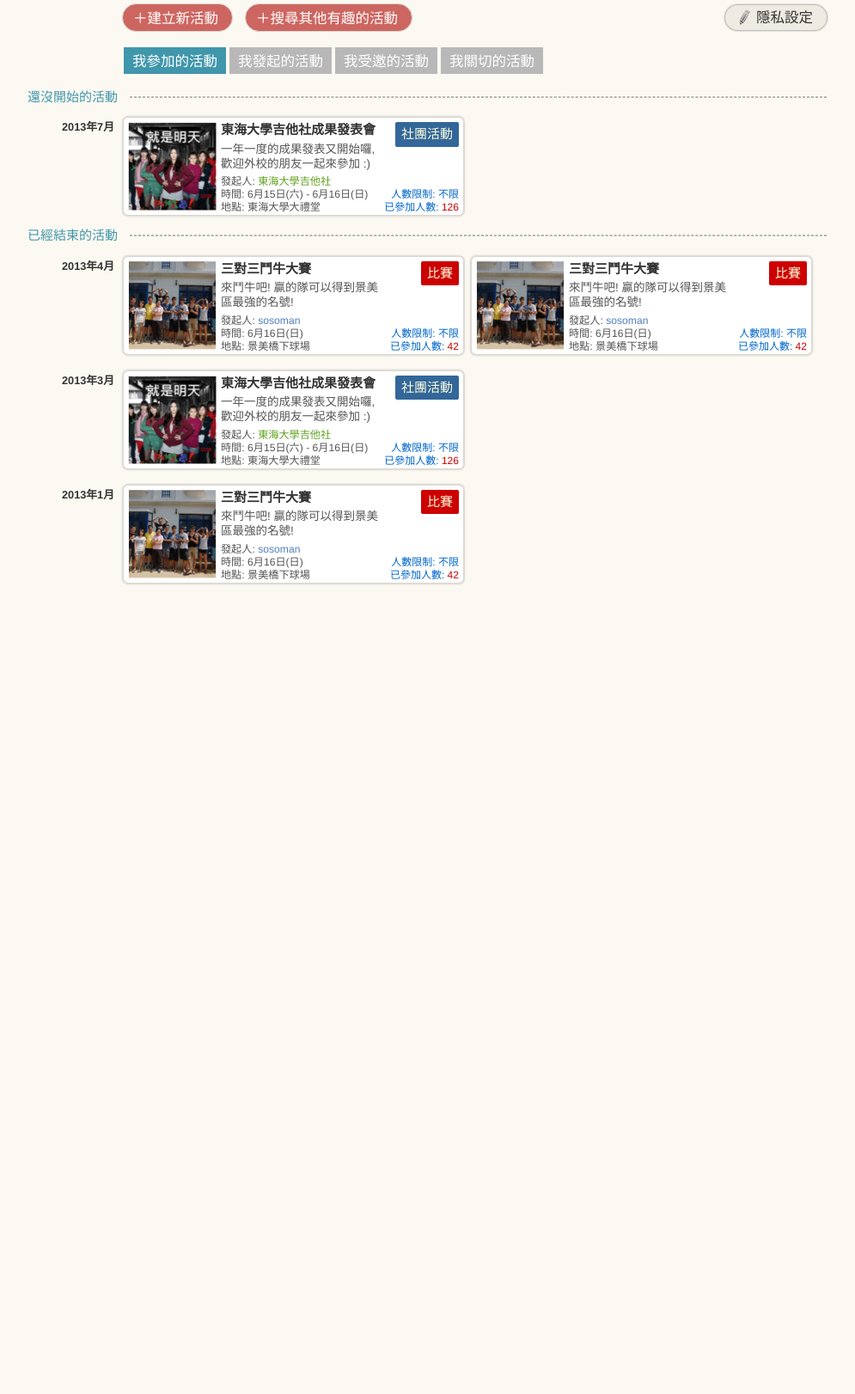
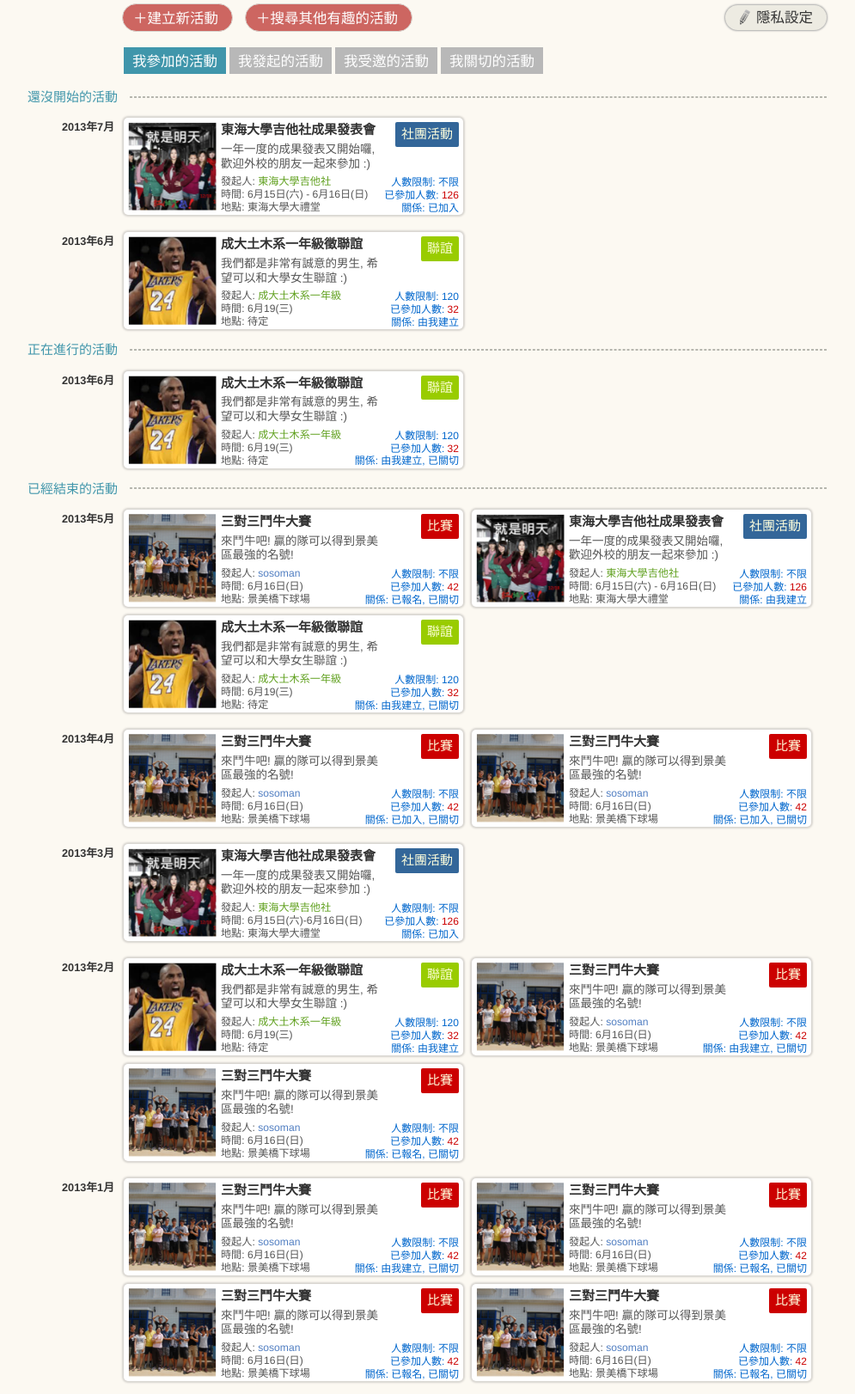
Before and after one commit to Arthur0206/MyClass-Social-Network-Website, a PHP site: page /MyClass/User/userMain.php in a window 1280 px wide. Shown: the part 299-1921 px from the top of the page at 86% size, without its empty margins (143-1138 px from the left). Before the commit the page ends 979 px from the top, so only its background shows below. Run offline with PHP 8.4, Linux system fonts and the light colour scheme; some libraries are stand-ins or nearby versions.

Commit message:
board_panel done, event_panel add status and bandage style(bandage style currently disabled)

```diff
--- a/User/eventPanel.php
+++ b/User/eventPanel.php
@@ -41,7 +41,7 @@ javascript 貼 xml 時, 把所有events照 月份 以及"還沒開始""正在進
 			<div class="monthly_event_wrapper">
 			<div class="monthly_event_title">2013年7月</div>
 			<div class="monthly_events">
-                        <div class="event_block requested cared">
+                        <div class="event_block cared">
                             <a target="" href="group1.html">
                                 <img class="hot-event-pic" width="103" height="106" src="../Event/EventPics/EventPic1.png">
                             </a>
@@ -63,12 +63,12 @@ javascript 貼 xml 時, 把所有events照 月份 以及"還沒開始""正在進
                                 地點: 景美橋下球場
                                 </p>
                             </div>
-                            <span class="event_member_count">人數限制: 不限<br/>已參加人數: <span class="red-text">42</span></span>
+                            <span class="event_member_count">人數限制: 不限<br/>已參加人數: <span class="red-text">42</span><br/>關係: 已關切</span>
 			    <form>
 				<input type="button" class="gray_button unselectable" value="編輯/互動">
 			    </form>
                         </div>
-                        <div class="event_block requested cared">
+                        <div class="event_block cared">
                             <a target="" href="group1.html">
                                 <img class="hot-event-pic" width="103" height="106" src="../Event/EventPics/EventPic1.png">
                             </a>
@@ -90,7 +90,7 @@ javascript 貼 xml 時, 把所有events照 月份 以及"還沒開始""正在進
                                 地點: 景美橋下球場
                                 </p>
                             </div>
-                            <span class="event_member_count">人數限制: 不限<br/>已參加人數: <span class="red-text">42</span></span>
+                            <span class="event_member_count">人數限制: 不限<br/>已參加人數: <span class="red-text">42</span><br/>關係: 已關切</span>
 			    <form>
 				<input type="button" class="gray_button unselectable" value="編輯/互動">
 			    </form>
@@ -117,7 +117,7 @@ javascript 貼 xml 時, 把所有events照 月份 以及"還沒開始""正在進
                                 地點: 東海大學大禮堂
                                 </p>
                             </div>
-                            <span class="event_member_count">人數限制: 不限<br/>已參加人數: <span class="red-text">126</span></span>
+                            <span class="event_member_count">人數限制: 不限<br/>已參加人數: <span class="red-text">126</span><br/>關係: 已加入</span>
 			    <form>
 				<input type="button" class="gray_button unselectable" value="編輯/互動">
 			    </form>
@@ -151,7 +151,7 @@ javascript 貼 xml 時, 把所有events照 月份 以及"還沒開始""正在進
                                 地點: 待定
                                 </p>
                             </div>
-                            <span class="event_member_count">人數限制: 120<br/>已參加人數: <span class="red-text">32</span></span>
+                            <span class="event_member_count">人數限制: 120<br/>已參加人數: <span class="red-text">32</span><br/>關係: 由我建立</span>
 			    <form>
 				<input type="button" class="gray_button unselectable" value="編輯/互動">
 			    </form>
@@ -186,7 +186,7 @@ javascript 貼 xml 時, 把所有events照 月份 以及"還沒開始""正在進
                                 地點: 待定
                                 </p>
                             </div>
-                            <span class="event_member_count">人數限制: 120<br/>已參加人數: <span class="red-text">32</span></span>
+                            <span class="event_member_count">人數限制: 120<br/>已參加人數: <span class="red-text">32</span><br/>關係: 由我建立, 已關切</span>
 			    <form>
 				<input type="button" class="gray_button unselectable" value="編輯/互動">
 			    </form>
@@ -199,7 +199,7 @@ javascript 貼 xml 時, 把所有events照 月份 以及"還沒開始""正在進
 			<div class="monthly_event_wrapper">
 			<div class="monthly_event_title">2013年5月</div>
 			<div class="monthly_events">
-                        <div class="event_block requested cared">
+                        <div class="event_block cared">
                             <a target="" href="group1.html">
                                 <img class="hot-event-pic" width="103" height="106" src="../Event/EventPics/EventPic1.png">
                             </a>
@@ -221,7 +221,7 @@ javascript 貼 xml 時, 把所有events照 月份 以及"還沒開始""正在進
                                 地點: 景美橋下球場
                                 </p>
                             </div>
-                            <span class="event_member_count">人數限制: 不限<br/>已參加人數: <span class="red-text">42</span></span>
+                            <span class="event_member_count">人數限制: 不限<br/>已參加人數: <span class="red-text">42</span><br/>關係: 已關切</span>
 			    <form>
 				<input type="button" class="gray_button unselectable" value="編輯/互動">
 			    </form>
@@ -248,10 +248,11 @@ javascript 貼 xml 時, 把所有events照 月份 以及"還沒開始""正在進
                                 地點: 景美橋下球場
                                 </p>
                             </div>
-                            <span class="event_member_count">人數限制: 不限<br/>已參加人數: <span class="red-text">42</span></span>
+                            <span class="event_member_count">人數限制: 不限<br/>已參加人數: <span class="red-text">42</span><br/>關係: 已報名, 已關切</span>
 			    <form>
 				<input type="button" class="gray_button unselectable" value="編輯/互動">
 			    </form>
+			    <!-- <img class="event_block_bandage" src="../Pics/bandage.png"> 使用繃帶表示狀態的設計-->
                         </div>
                         <div class="event_block created">
                             <a target="" href="Group1.html">
@@ -275,7 +276,7 @@ javascript 貼 xml 時, 把所有events照 月份 以及"還沒開始""正在進
                                 地點: 東海大學大禮堂
                                 </p>
                             </div>
-                            <span class="event_member_count">人數限制: 不限<br/>已參加人數: <span class="red-text">126</span></span>
+                            <span class="event_member_count">人數限制: 不限<br/>已參加人數: <span class="red-text">126</span><br/>關係: 由我建立</span>
 			    <form>
 				<input type="button" class="gray_button unselectable" value="編輯/互動">
 			    </form>
@@ -302,7 +303,7 @@ javascript 貼 xml 時, 把所有events照 月份 以及"還沒開始""正在進
                                 地點: 待定
                                 </p>
                             </div>
-                            <span class="event_member_count">人數限制: 120<br/>已參加人數: <span class="red-text">32</span></span>
+                            <span class="event_member_count">人數限制: 120<br/>已參加人數: <span class="red-text">32</span><br/>關係: 由我建立, 已關切</span>
 			    <form>
 				<input type="button" class="gray_button unselectable" value="編輯/互動">
 			    </form>
@@ -336,7 +337,7 @@ javascript 貼 xml 時, 把所有events照 月份 以及"還沒開始""正在進
                                 地點: 景美橋下球場
                                 </p>
                             </div>
-                            <span class="event_member_count">人數限制: 不限<br/>已參加人數: <span class="red-text">42</span></span>
+                            <span class="event_member_count">人數限制: 不限<br/>已參加人數: <span class="red-text">42</span><br/>關係: 已加入, 已關切</span>
 			    <form>
 				<input type="button" class="gray_button unselectable" value="編輯/互動">
 			    </form>
@@ -363,7 +364,7 @@ javascript 貼 xml 時, 把所有events照 月份 以及"還沒開始""正在進
                                 地點: 景美橋下球場
                                 </p>
                             </div>
-                            <span class="event_member_count">人數限制: 不限<br/>已參加人數: <span class="red-text">42</span></span>
+                            <span class="event_member_count">人數限制: 不限<br/>已參加人數: <span class="red-text">42</span><br/>關係: 已加入, 已關切</span>
 			    <form>
 				<input type="button" class="gray_button unselectable" value="編輯/互動">
 			    </form>
@@ -375,7 +376,7 @@ javascript 貼 xml 時, 把所有events照 月份 以及"還沒開始""正在進
 			<div class="monthly_event_wrapper">
 			<div class="monthly_event_title">2013年3月</div>
 			<div class="monthly_events">
-                        <div class="event_block joined cared">
+                        <div class="event_block joined">
                             <a target="" href="Group1.html">
                                 <img class="hot-event-pic" width="103" height="103" src="../Event/EventPics/EventPic2.png">
                             </a>
@@ -393,11 +394,11 @@ javascript 貼 xml 時, 把所有events照 月份 以及"還沒開始""正在進
                             <div class="event_info">
                                 <p>
 				發起人: <a class="group-link" href="#">東海大學吉他社</a><br/>
-                                時間: 6月15日(六) - 6月16日(日)<br/>
+                                時間: 6月15日(六)-6月16日(日)<br/>
                                 地點: 東海大學大禮堂
                                 </p>
                             </div>
-                            <span class="event_member_count">人數限制: 不限<br/>已參加人數: <span class="red-text">126</span></span>
+                            <span class="event_member_count">人數限制: 不限<br/>已參加人數: <span class="red-text">126</span><br/>關係: 已加入</span>
 			    <form>
 				<input type="button" class="gray_button unselectable" value="編輯/互動">
 			    </form>
@@ -431,7 +432,7 @@ javascript 貼 xml 時, 把所有events照 月份 以及"還沒開始""正在進
                                 地點: 待定
                                 </p>
                             </div>
-                            <span class="event_member_count">人數限制: 120<br/>已參加人數: <span class="red-text">32</span></span>
+                            <span class="event_member_count">人數限制: 120<br/>已參加人數: <span class="red-text">32</span><br/>關係: 由我建立</span>
 			    <form>
 				<input type="button" class="gray_button unselectable" value="編輯/互動">
 			    </form>
@@ -458,7 +459,7 @@ javascript 貼 xml 時, 把所有events照 月份 以及"還沒開始""正在進
                                 地點: 景美橋下球場
                                 </p>
                             </div>
-                            <span class="event_member_count">人數限制: 不限<br/>已參加人數: <span class="red-text">42</span></span>
+                            <span class="event_member_count">人數限制: 不限<br/>已參加人數: <span class="red-text">42</span><br/>關係: 由我建立, 已關切</span>
 			    <form>
 				<input type="button" class="gray_button unselectable" value="編輯/互動">
 			    </form>
@@ -485,10 +486,11 @@ javascript 貼 xml 時, 把所有events照 月份 以及"還沒開始""正在進
                                 地點: 景美橋下球場
                                 </p>
                             </div>
-                            <span class="event_member_count">人數限制: 不限<br/>已參加人數: <span class="red-text">42</span></span>
+                            <span class="event_member_count">人數限制: 不限<br/>已參加人數: <span class="red-text">42</span><br/>關係: 已報名, 已關切</span>
 			    <form>
 				<input type="button" class="gray_button unselectable" value="編輯/互動">
 			    </form>
+			    <!-- <img class="event_block_bandage" src="../Pics/bandage.png"> 使用繃帶表示狀態的設計-->
                         </div>
 			</div>
 			</div>
@@ -518,7 +520,7 @@ javascript 貼 xml 時, 把所有events照 月份 以及"還沒開始""正在進
                                 地點: 景美橋下球場
                                 </p>
                             </div>
-                            <span class="event_member_count">人數限制: 不限<br/>已參加人數: <span class="red-text">42</span></span>
+                            <span class="event_member_count">人數限制: 不限<br/>已參加人數: <span class="red-text">42</span><br/>關係: 由我建立, 已關切</span>
 			    <form>
 				<input type="button" class="gray_button unselectable" value="編輯/互動">
 			    </form>
@@ -545,10 +547,11 @@ javascript 貼 xml 時, 把所有events照 月份 以及"還沒開始""正在進
                                 地點: 景美橋下球場
                                 </p>
                             </div>
-                            <span class="event_member_count">人數限制: 不限<br/>已參加人數: <span class="red-text">42</span></span>
+                            <span class="event_member_count">人數限制: 不限<br/>已參加人數: <span class="red-text">42</span><br/>關係: 已報名, 已關切</span>
 			    <form>
 				<input type="button" class="gray_button unselectable" value="編輯/互動">
 			    </form>
+			    <!-- <img class="event_block_bandage" src="../Pics/bandage.png"> 使用繃帶表示狀態的設計-->
                         </div>
                         <div class="event_block requested cared">
                             <a target="" href="group1.html">
@@ -572,10 +575,11 @@ javascript 貼 xml 時, 把所有events照 月份 以及"還沒開始""正在進
                                 地點: 景美橋下球場
                                 </p>
                             </div>
-                            <span class="event_member_count">人數限制: 不限<br/>已參加人數: <span class="red-text">42</span></span>
+                            <span class="event_member_count">人數限制: 不限<br/>已參加人數: <span class="red-text">42</span><br/>關係: 已報名, 已關切</span>
 			    <form>
 				<input type="button" class="gray_button unselectable" value="編輯/互動">
 			    </form>
+			    <!-- <img class="event_block_bandage" src="../Pics/bandage.png"> 使用繃帶表示狀態的設計-->
                         </div>
                         <div class="event_block requested cared">
                             <a target="" href="group1.html">
@@ -599,10 +603,11 @@ javascript 貼 xml 時, 把所有events照 月份 以及"還沒開始""正在進
                                 地點: 景美橋下球場
                                 </p>
                             </div>
-                            <span class="event_member_count">人數限制: 不限<br/>已參加人數: <span class="red-text">42</span></span>
+                            <span class="event_member_count">人數限制: 不限<br/>已參加人數: <span class="red-text">42</span><br/>關係: 已報名, 已關切</span>
 			    <form>
 				<input type="button" class="gray_button unselectable" value="編輯/互動">
 			    </form>
+			    <!-- <img class="event_block_bandage" src="../Pics/bandage.png"> 使用繃帶表示狀態的設計-->
                         </div>
 			</div>
 			</div>
--- a/css/mainCss.css
+++ b/css/mainCss.css
@@ -681,7 +681,7 @@ li.selected {
 	//line-height: 50px;
 	font-size: 80%;
 	text-align: right;
-	margin-top: 20px;
+	margin-top: 6px;
 	color: #0066CC;
 }
 
@@ -1253,6 +1253,13 @@ hr {
 	//font-size: 110%;
 	//font-weight: bold;
 }
+.event_block_bandage {
+	position: absolute;
+	top:-5px;
+	right: -5px;
+	width: 131px;
+	height: 121px;
+}
 
 /* 文章頁面 */
 #article_panel {
```
Also changed, not shown: _js/eventPanel.js (+10 -1 lines), Pics/bandage.png (added).
